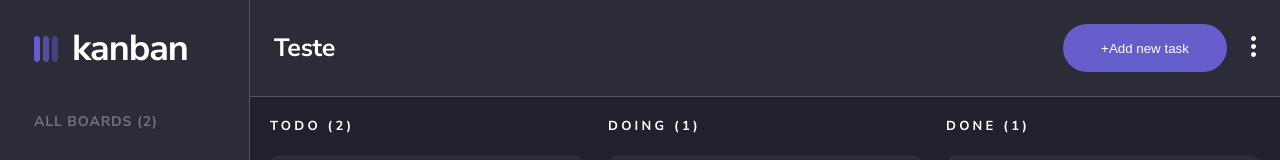
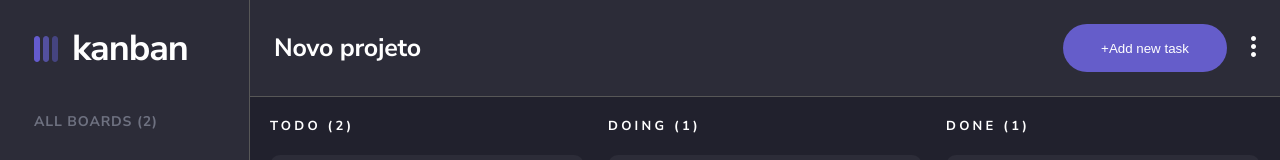
Before and after one commit to hugobatista27/Kanban, a React (Create React App) app in the folder front/: page / in a window 1280 px wide. Shown: the top 160 px of the page. Built offline with nearby package versions, Linux system fonts and the light colour scheme.

Commit message:
Ajuste na seleção de projeto

```diff
--- a/front/src/App.js
+++ b/front/src/App.js
@@ -1,18 +1,22 @@
 import Header from './components/header/header.jsx';
 import SideBar from './components/sideBar/sideBar.jsx';
 import TaskArea from './components/taskArea/taskArea.jsx'
+
 import './App.css'
+import { useState } from 'react';
 
 function App() {
-  return (
-    <div className="index">
-      <SideBar></SideBar>
-      <div>
-        <Header></Header>
-        <TaskArea></TaskArea>
-      </div>
-    </div>
-  );
+    const [selectedProject, setSelectedProject] = useState(null);
+
+    return (
+        <div className="index">
+            <SideBar project={setSelectedProject}></SideBar>
+            <div id='contentArea'>
+                <Header project={selectedProject}></Header>
+                <TaskArea project={selectedProject}></TaskArea>
+            </div>
+        </div>
+    );
 }
 
 export default App;
--- a/front/src/components/header/header.jsx
+++ b/front/src/components/header/header.jsx
@@ -1,10 +1,10 @@
 import './header.css';
 import ThreeLine from '../../assets/images/three-line.svg';
 
-function Header() {
+function Header({project}) {
     return (
         <div className='header'>
-            <h1>Teste</h1>
+            <h1>{project === null ? 'Novo projeto' : project.title}</h1>
             <div className='options'>
                 <button className='newTask'>+Add new task</button>
                 <button>
--- a/front/src/components/sideBar/optionsSideBar.jsx
+++ b/front/src/components/sideBar/optionsSideBar.jsx
@@ -1,14 +1,20 @@
+import React from 'react';
 import iconBoard from '../../assets/images/icon-board.svg'
 
-export default function OptionsSideBar(props) {
+export default function OptionsSideBar({buttons, setSelectedProject}) {
+
+    function changeState(selectedProject) {
+        console.log(selectedProject);
+        setSelectedProject(selectedProject)
+    }
 
     return (
         <div>
             <ul id='areaProjectsButton'>
-                {props.buttons.map((object, index) =>
+                {buttons.map((object, index) =>
                     <button key={index}
                         id={object.id}
-                        onClick={handleClick}
+                        onClick={() => changeState(object)}
                         className={object.select ? 'selected' : ''}>
                         <img src={iconBoard} alt="icon" />
                         {object.title}
@@ -19,13 +25,3 @@ export default function OptionsSideBar(props) {
         </div>
     )
 }
-
-function handleClick(event) {
-    const buttons = document.getElementById('areaProjectsButton').childNodes
-    buttons.forEach((button) => {
-        button.className = ''
-    });
-    const button = event.target;
-    const id = button.id;
-    button.className = "selected";
-}
--- a/front/src/components/sideBar/sideBar.jsx
+++ b/front/src/components/sideBar/sideBar.jsx
@@ -6,7 +6,7 @@ let allBoards = [
     {title: "Platform Launch", id: 1, select: null}, {title: "Store", id: 2, select: null}
 ];
 
-function SideBar() {
+function SideBar({project}) {
     let totalBoards = allBoards.length
     return (
         <div className='sideBar'>
@@ -16,7 +16,7 @@ function SideBar() {
             </div>
             <div className='boards'>
                 <p>ALL BOARDS ({totalBoards})</p>
-                <OptionsSideBar buttons={allBoards}></OptionsSideBar>
+                <OptionsSideBar buttons={allBoards} setSelectedProject={project}></OptionsSideBar>
             </div>
         </div>
     );
```
Also changed, not shown: front/src/components/taskArea/taskArea.jsx (+1 -34 lines).
